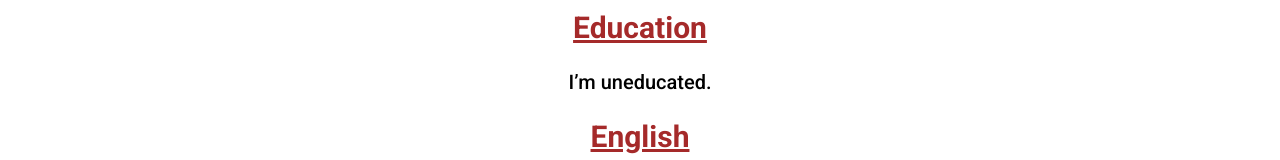
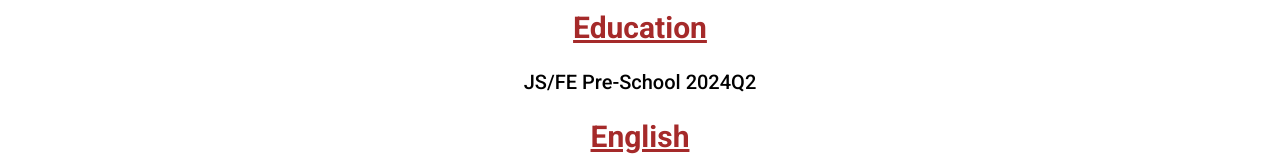
Before and after one commit to rift-100/rsschool-cv, a plain HTML site: page index.html in a window 1280 px wide. Shown: the part 1564-1724 px from the top of the page. Drawn offline with Linux system fonts and the light colour scheme.

Commit message:
fix: add education info

```diff
--- a/index.html
+++ b/index.html
@@ -70,7 +70,7 @@
             </section>
             <section class="education" id="education">
                 <h2>Education</h2>
-                <p>I’m uneducated.</p>
+                <p>JS/FE Pre-School 2024Q2</p>
             </section>
             <section class="english" id="english">
                 <h2>English</h2>
```
